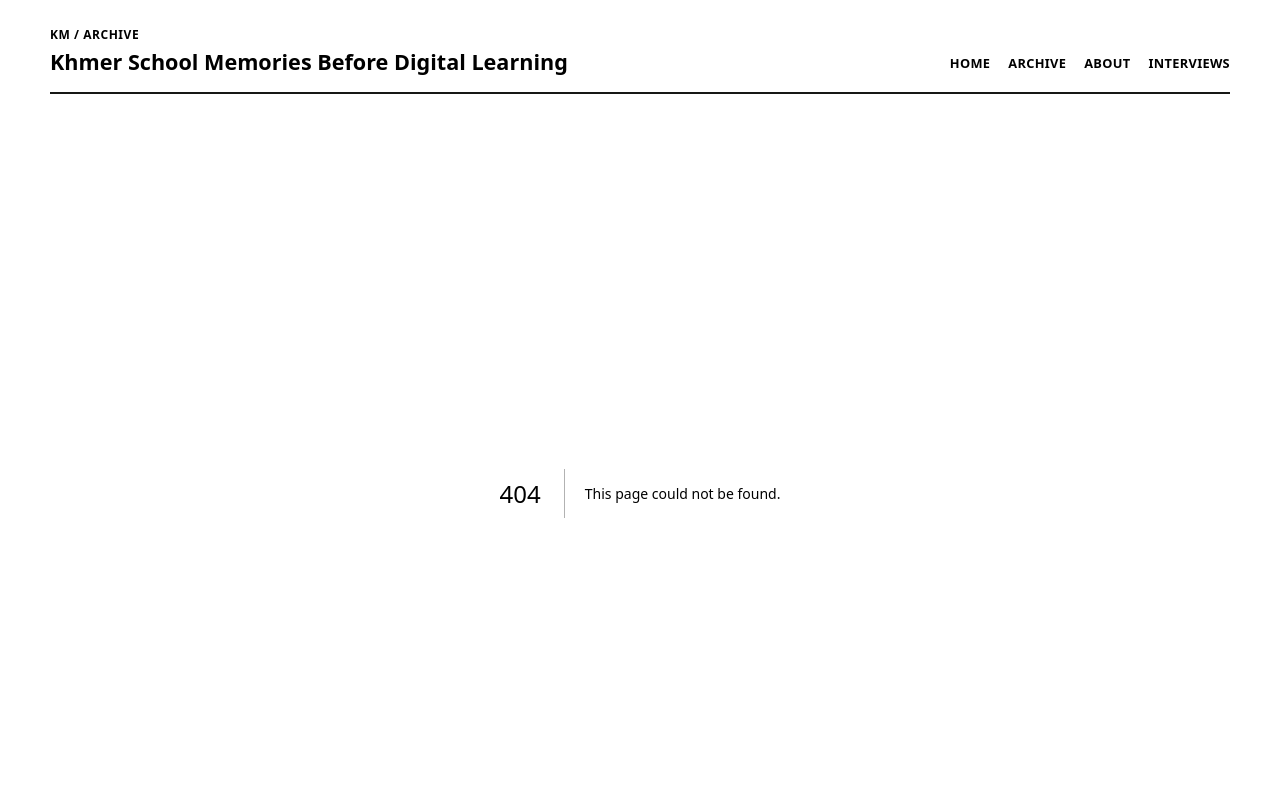
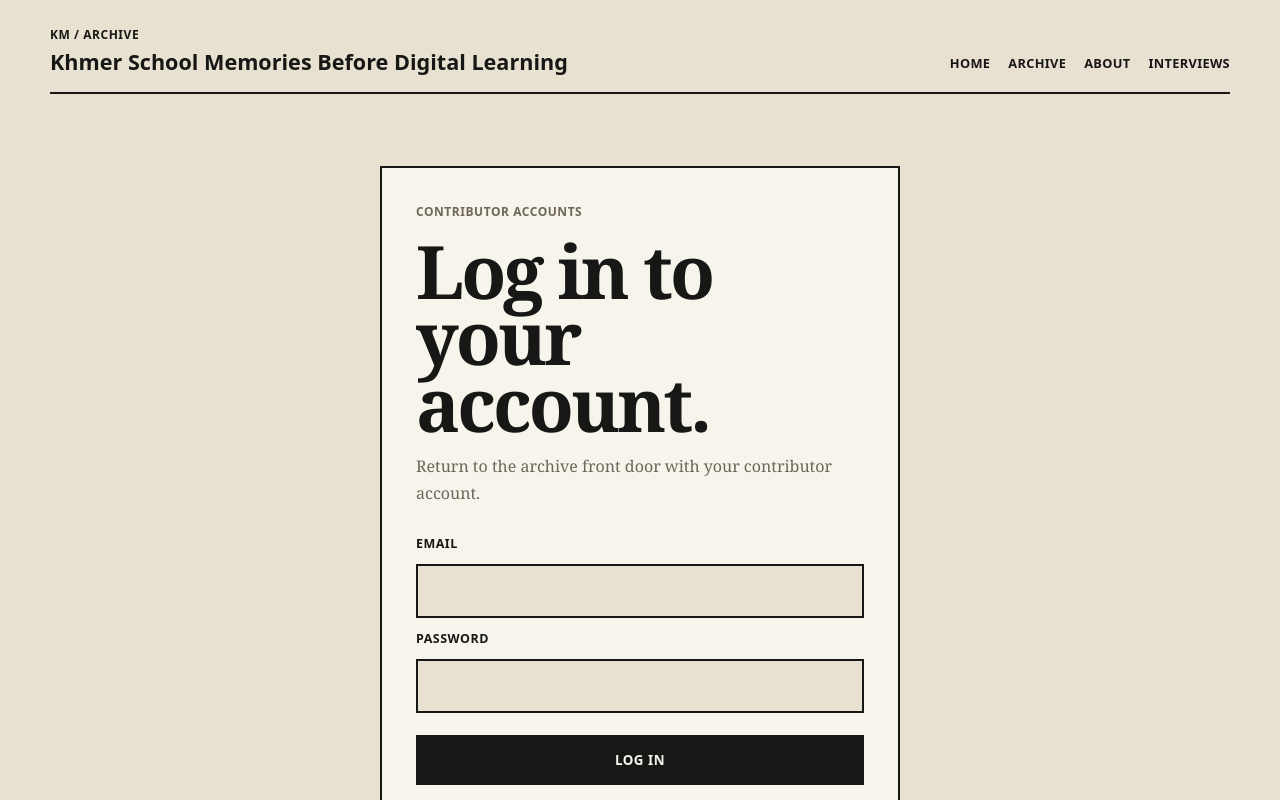
Before and after one commit to tokata453/Khmer-School-Memory-Archive, a Next.js app: page /login in a window 1280 px wide. Before the commit this address had no page. Shown: the top 800 px of the page. Built offline with nearby package versions, Linux system fonts and the light colour scheme.

Commit message:
[AI-assisted] Add auth pages

```diff
--- a/app/globals.css
+++ b/app/globals.css
@@ -555,6 +555,98 @@ a {
   margin: 0;
 }
 
+.auth-shell {
+  min-height: 68vh;
+  display: grid;
+  place-items: center;
+  padding: 72px 0;
+}
+
+.auth-panel {
+  width: min(100%, 520px);
+  padding: 34px;
+  background: var(--paper);
+  border: 2px solid var(--carbon);
+}
+
+.auth-panel h1 {
+  margin: 16px 0 0;
+  font-size: clamp(2.4rem, 6vw, 4.6rem);
+  line-height: 0.9;
+  letter-spacing: -0.04em;
+}
+
+.auth-panel p,
+.auth-switch {
+  color: var(--muted);
+  line-height: 1.7;
+}
+
+.auth-form {
+  display: grid;
+  gap: 12px;
+  margin-top: 28px;
+}
+
+.auth-form label,
+.auth-form button,
+.auth-switch {
+  font-family: ui-sans-serif, system-ui, -apple-system, BlinkMacSystemFont, "Segoe UI", sans-serif;
+}
+
+.auth-form label {
+  font-size: 0.78rem;
+  font-weight: 700;
+  letter-spacing: 0.04em;
+  text-transform: uppercase;
+}
+
+.auth-form input {
+  width: 100%;
+  padding: 14px;
+  border: 2px solid var(--carbon);
+  background: var(--concrete);
+  color: var(--carbon);
+  font: inherit;
+}
+
+.auth-form button,
+.logout-button {
+  border: 2px solid var(--carbon);
+  background: var(--carbon);
+  color: var(--paper);
+  cursor: pointer;
+  font-weight: 700;
+  text-transform: uppercase;
+  letter-spacing: 0.04em;
+}
+
+.auth-form button {
+  margin-top: 10px;
+  padding: 14px 16px;
+}
+
+.auth-form button:disabled,
+.logout-button:disabled {
+  cursor: not-allowed;
+  opacity: 0.62;
+}
+
+.auth-message {
+  margin: 2px 0 0;
+  color: var(--vermilion);
+}
+
+.auth-switch {
+  margin: 22px 0 0;
+  font-size: 0.9rem;
+}
+
+.auth-switch a {
+  color: var(--carbon);
+  font-weight: 700;
+}
+
 :focus-visible {
   outline: 3px solid rgba(195, 61, 46, 0.45);
   outline-offset: 4px;
--- /dev/null
+++ b/app/login/page.js
@@ -0,0 +1,9 @@
+import AuthForm from "../../components/AuthForm.js";
+
+export const metadata = {
+  title: "Log In",
+};
+
+export default function LoginPage() {
+  return <AuthForm mode="login" />;
+}
--- /dev/null
+++ b/components/AuthForm.js
@@ -0,0 +1,90 @@
+"use client";
+
+import Link from "next/link";
+import { useRouter } from "next/navigation";
+import { useState } from "react";
+import { createClient } from "../lib/supabase/client.js";
+
+export default function AuthForm({ mode }) {
+  const router = useRouter();
+  const isSignup = mode === "signup";
+  const [email, setEmail] = useState("");
+  const [password, setPassword] = useState("");
+  const [message, setMessage] = useState("");
+  const [isSubmitting, setIsSubmitting] = useState(false);
+
+  async function handleSubmit(event) {
+    event.preventDefault();
+    setMessage("");
+    setIsSubmitting(true);
+
+    try {
+      const supabase = createClient();
+      const { error } = isSignup
+        ? await supabase.auth.signUp({ email, password })
+        : await supabase.auth.signInWithPassword({ email, password });
+
+      if (error) {
+        setMessage(isSignup ? error.message : "Invalid email or password");
+        return;
+      }
+
+      router.push("/");
+      router.refresh();
+    } catch {
+      setMessage("Auth service is not configured.");
+    } finally {
+      setIsSubmitting(false);
+    }
+  }
+
+  return (
+    <main className="page-shell auth-shell">
+      <section className="auth-panel" aria-labelledby="auth-title">
+        <p className="eyebrow">Contributor accounts</p>
+        <h1 id="auth-title">{isSignup ? "Create your archive account." : "Log in to your account."}</h1>
+        <p>
+          {isSignup
+            ? "Sign up with email and password. Contribution tools arrive next sprint."
+            : "Return to the archive front door with your contributor account."}
+        </p>
+
+        <form className="auth-form" onSubmit={handleSubmit}>
+          <label htmlFor="email">Email</label>
+          <input
+            id="email"
+            name="email"
+            type="email"
+            autoComplete="email"
+            value={email}
+            onChange={(event) => setEmail(event.target.value)}
+            required
+          />
+
+          <label htmlFor="password">Password</label>
+          <input
+            id="password"
+            name="password"
+            type="password"
+            autoComplete={isSignup ? "new-password" : "current-password"}
+            value={password}
+            onChange={(event) => setPassword(event.target.value)}
+            required
+            minLength={6}
+          />
+
+          {message ? <p className="auth-message" role="alert">{message}</p> : null}
+
+          <button type="submit" disabled={isSubmitting}>
+            {isSubmitting ? "Working..." : isSignup ? "Sign up" : "Log in"}
+          </button>
+        </form>
+
+        <p className="auth-switch">
+          {isSignup ? "Already have an account? " : "Need an account? "}
+          <Link href={isSignup ? "/login" : "/signup"}>{isSignup ? "Log in" : "Sign up"}</Link>
+        </p>
+      </section>
+    </main>
+  );
+}
```
Also changed, not shown: app/signup/page.js (added, +9 -0 lines).
